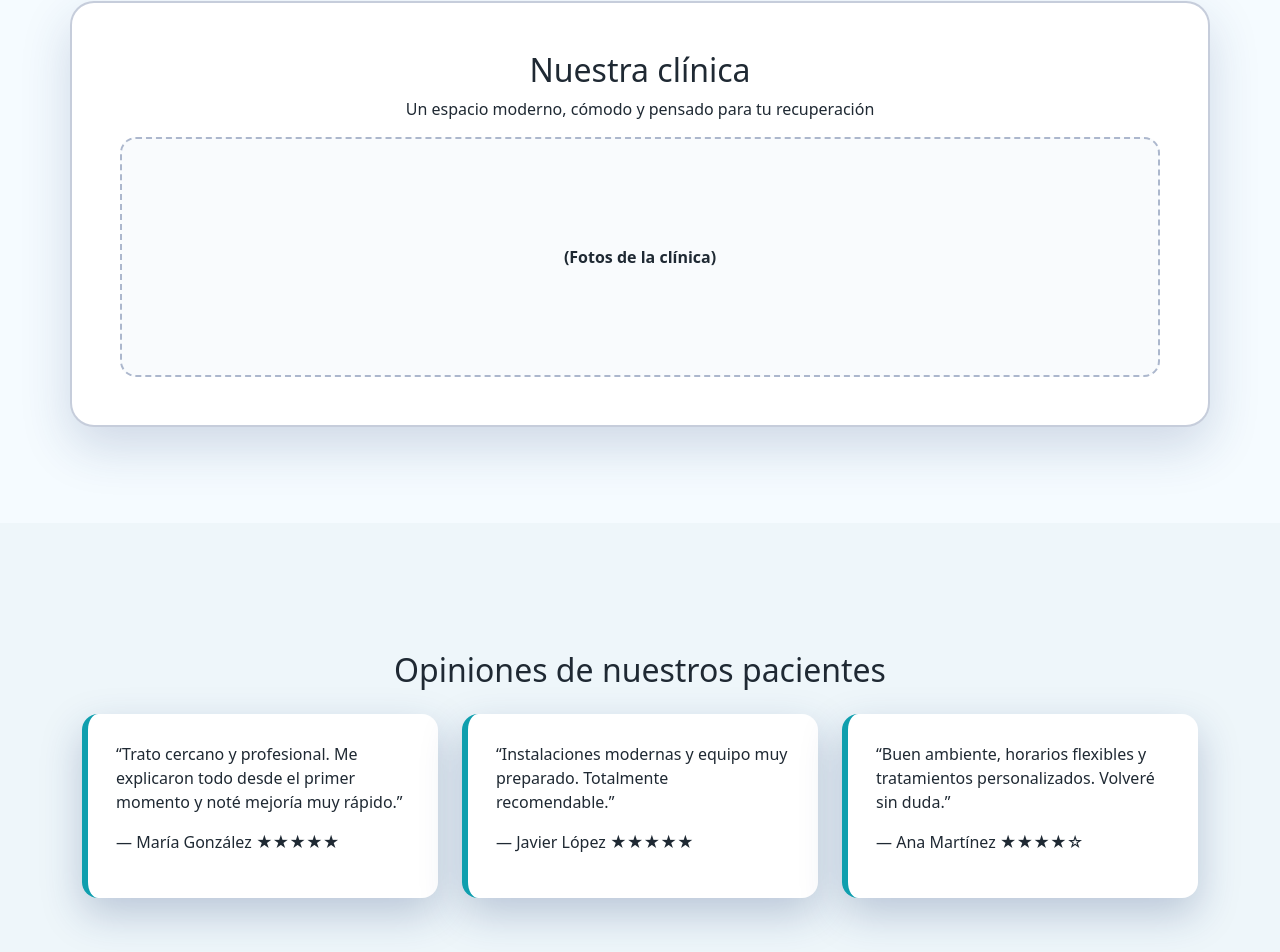
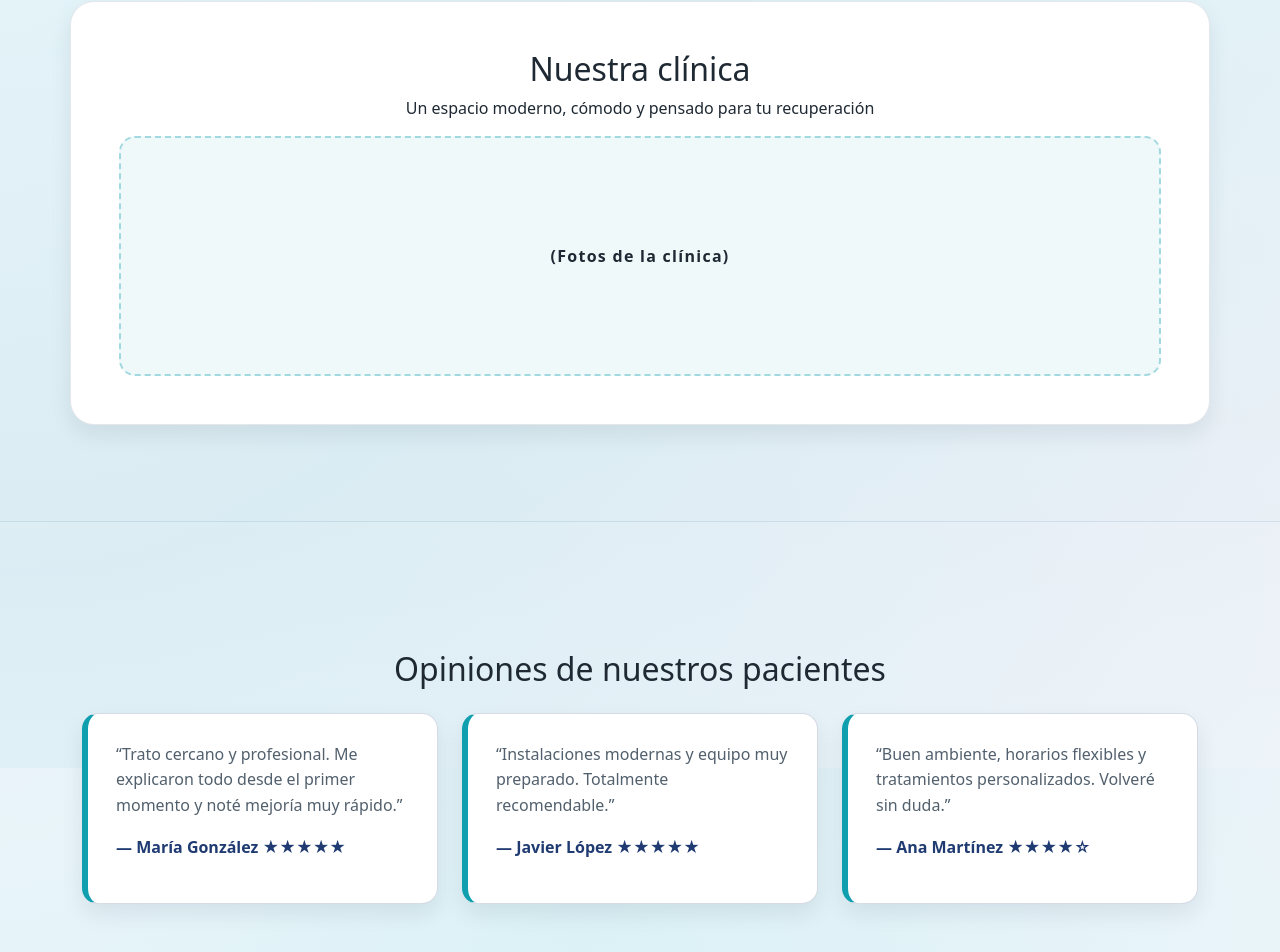
Before and after one commit to DiegoFuertes00/clinicafisio, a Vue app in the folder app_frontend/: page / in a window 1280 px wide. Shown: the part 832-1784 px from the top of the page. Built offline with nearby package versions, Linux system fonts and the light colour scheme; the HTML template or start-up script is replaced by a standard one.

Commit message:
style: pequeño cambio al estilo del darkmode de home

```diff
--- a/app_frontend/src/views/Home.vue
+++ b/app_frontend/src/views/Home.vue
@@ -212,20 +212,102 @@ import heroImage from '@/assets/fisioterapia-deportiva.jpg'
   font-weight: 600;
 }
 
-/* ===== RESEÑAS · OPCIÓN 3 ===== */
+/* ===== SECCIÓN CLÍNICA (adaptada a tema) ===== */
+
+.clinic-section {
+  background: linear-gradient(
+    180deg,
+    rgba(15, 159, 174, 0.08),
+    rgba(31, 59, 114, 0.06)
+  );
+  padding: 6rem 0;
+}
+
+.clinic-section .container {
+  background: var(--color-surface);
+  border-radius: 1.5rem;
+  padding: 4rem 3rem;
+  box-shadow: var(--shadow-card);
+  border: 1px solid var(--color-border);
+}
+
+.clinic-placeholder {
+  height: 240px;
+  border-radius: 1rem;
+  border: 2px dashed rgba(15, 159, 174, 0.35);
+  background: rgba(15, 159, 174, 0.06);
+  display: flex;
+  align-items: center;
+  justify-content: center;
+  font-weight: 700;
+  letter-spacing: 0.08em;
+  color: var(--color-text);
+}
+
+/* ===== SECCIÓN RESEÑAS (adaptada a tema) ===== */
 
 .reviews-section {
-  background: #eef6fa;
-  padding: 5rem 0;
+  background: linear-gradient(
+    180deg,
+    rgba(31, 59, 114, 0.05),
+    rgba(15, 159, 174, 0.05)
+  );
+  padding: 5rem 0 6rem;
+  border-top: 1px solid rgba(31, 59, 114, 0.12);
 }
 
 .review-card {
-  background: #ffffff;
+  background: var(--color-surface);
   border-radius: 1rem;
   padding: 1.75rem;
+
+  /* borde azul discreto en ambos temas */
+  border: 1px solid rgba(31, 59, 114, 0.18);
+
+  /* detalle lateral que ya tenías, pero mejor en dark */
   border-left: 6px solid var(--color-primary);
-  box-shadow: 0 16px 40px rgba(31, 59, 114, 0.25);
+
+  box-shadow: var(--shadow-card);
+}
+
+.review-text {
+  color: var(--color-text-secondary);
+  line-height: 1.6;
+  margin-bottom: 1rem;
+}
+
+.review-author {
+  font-weight: 700;
+  color: var(--color-secondary);
 }
 
 
+[data-theme="dark"] .clinic-section {
+  background: linear-gradient(
+    180deg,
+    rgba(18, 184, 201, 0.10),
+    rgba(74, 144, 226, 0.06)
+  );
+}
+
+[data-theme="dark"] .clinic-placeholder {
+  background: rgba(18, 184, 201, 0.08);
+  border-color: rgba(18, 184, 201, 0.35);
+}
+
+[data-theme="dark"] .reviews-section {
+  background: linear-gradient(
+    180deg,
+    rgba(37, 43, 59, 0.30),
+    rgba(26, 31, 46, 0.35)
+  );
+  border-top: 1px solid rgba(255, 255, 255, 0.08);
+}
+
+[data-theme="dark"] .review-card {
+  border-color: rgba(255, 255, 255, 0.10);
+}
+
+
+
 </style>
```
